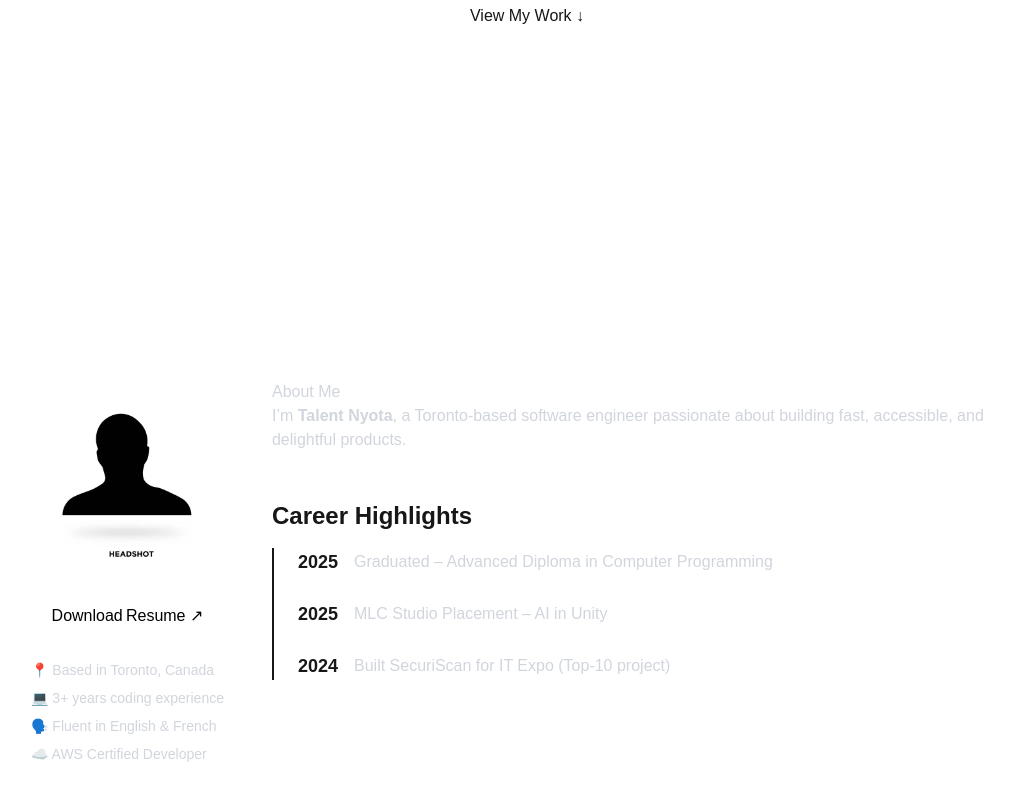
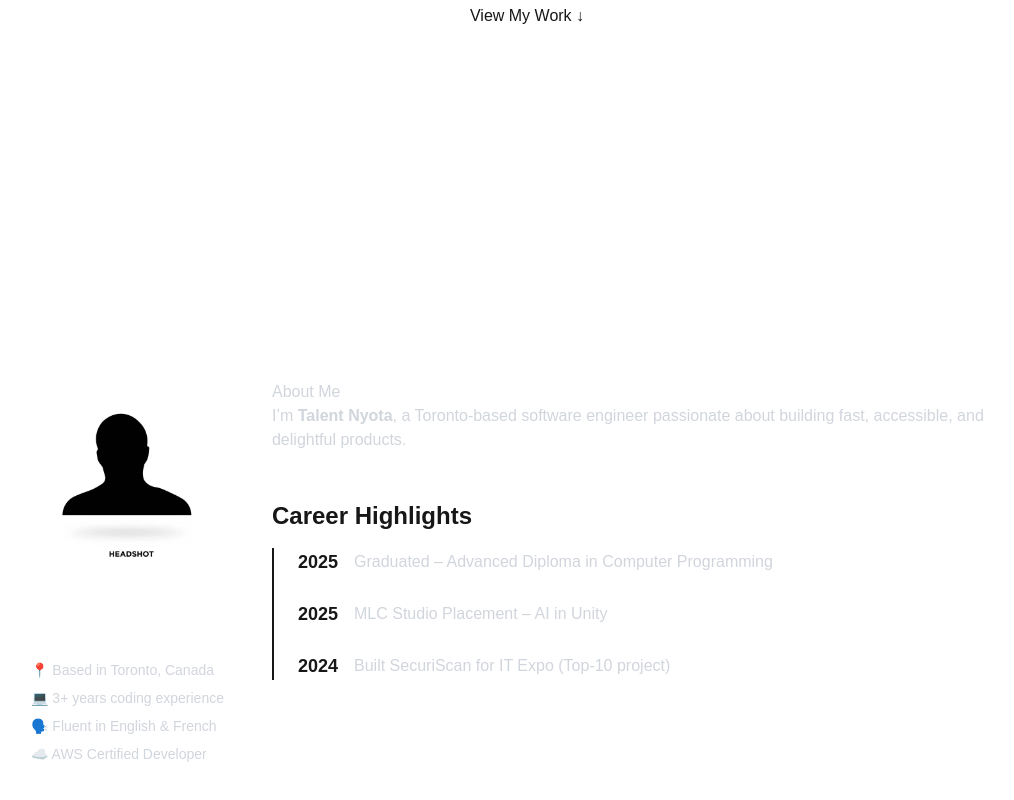
Before and after one commit to devtalent2030/portfolio_2025, a Next.js app: page / in a window 1280 px wide. Shown: the part 508-1308 px from the top of the page, without its empty margins (113-1127 px from the left). Built offline with nearby package versions, Linux system fonts and the light colour scheme.

Commit message:
Update About.tsx
changed download label text color to white

```diff
--- a/src/components/sections/About.tsx
+++ b/src/components/sections/About.tsx
@@ -28,7 +28,7 @@ export default function About() {
         <Link
           href="/Talent_Nyota_Resume.pdf"
           target="_blank"
-          className="mt-6 inline-block rounded-lg bg-surge px-5 py-2 font-medium text-black transition hover:scale-105 hover:shadow-lg"
+          className="mt-6 inline-block rounded-lg bg-surge px-5 py-2 font-medium text-white transition hover:scale-105 hover:shadow-lg"
         >
           Download Resume ↗
         </Link>
```
